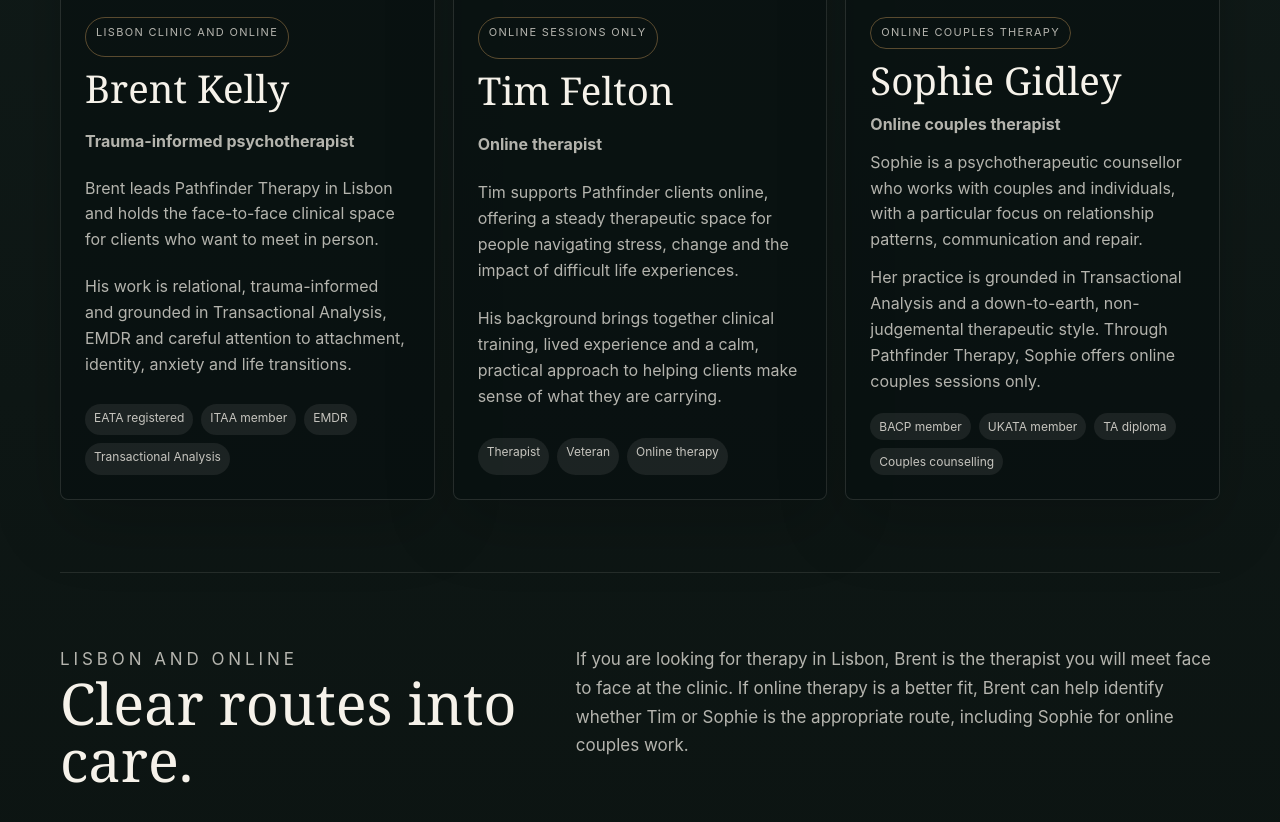
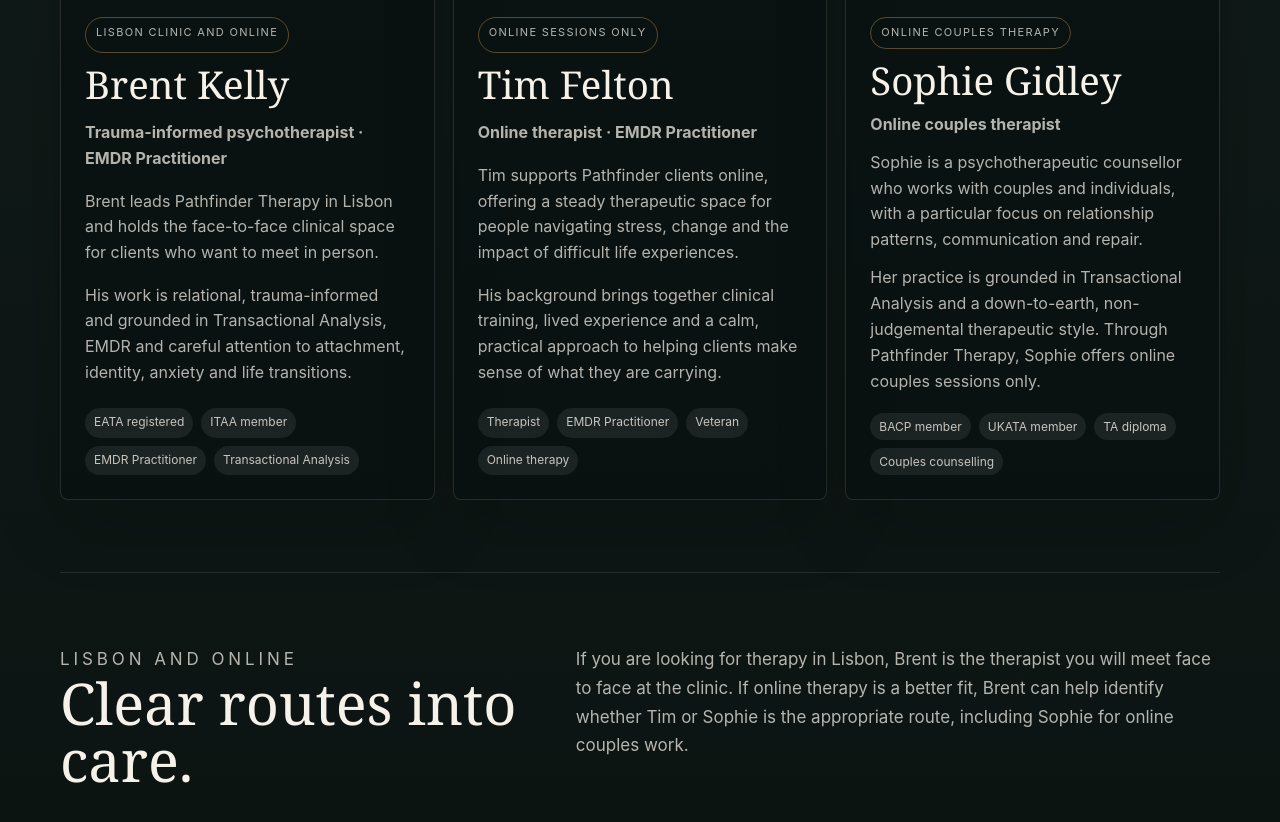
Before and after one commit to modecodeai/pathfinder-therapy-web, a Next.js app: page /about in a window 1280 px wide. Shown: the part 1460-2282 px from the top of the page. Built offline with nearby package versions, Linux system fonts and the light colour scheme; no server answers.

Commit message:
Add EMDR Practitioner to Brent and Tim profiles

```diff
--- a/cic-site/team.html
+++ b/cic-site/team.html
@@ -207,7 +207,7 @@
             loading="lazy"
             decoding="async">
           <h3>Brent Kelly</h3>
-          <h4>Trauma Specialist · Therapist · Veteran</h4>
+          <h4>Trauma Specialist · Therapist · EMDR Practitioner · Veteran</h4>
           <p>Brent specialises in supporting individuals affected by trauma, life-changing injury, loss, identity challenges and military service-related experiences. Drawing upon both professional training and lived experience, he is passionate about helping people navigate adversity, build resilience and find a meaningful path forward.</p>
         </article>
         <article class="team-card">
@@ -221,7 +221,7 @@
             loading="lazy"
             decoding="async">
           <h3>Tim Felton</h3>
-          <h4>Therapist · Veteran</h4>
+          <h4>Therapist · EMDR Practitioner · Veteran</h4>
           <p>Tim is passionate about helping people navigate life's challenges and create lasting change. He provides a safe and supportive environment where individuals can explore difficulties, strengthen resilience and move forward with greater confidence.</p>
         </article>
       </div>
--- a/data/team.ts
+++ b/data/team.ts
@@ -12,7 +12,7 @@
 export const therapistProfiles: TherapistProfile[] = [
   {
     name: "Brent Kelly",
-    role: "Trauma-informed psychotherapist",
+    role: "Trauma-informed psychotherapist · EMDR Practitioner",
     availability: "Lisbon clinic and online",
     image: "/images/team/brent-kelly.jpeg",
     imageAlt: "Brent Kelly, therapist at Pathfinder Therapy Lisbon",
@@ -20,11 +20,11 @@
       "Brent leads Pathfinder Therapy in Lisbon and holds the face-to-face clinical space for clients who want to meet in person.",
     detail:
       "His work is relational, trauma-informed and grounded in Transactional Analysis, EMDR and careful attention to attachment, identity, anxiety and life transitions.",
-    credentials: ["EATA registered", "ITAA member", "EMDR", "Transactional Analysis"]
+    credentials: ["EATA registered", "ITAA member", "EMDR Practitioner", "Transactional Analysis"]
   },
   {
     name: "Tim Felton",
-    role: "Online therapist",
+    role: "Online therapist · EMDR Practitioner",
     availability: "Online sessions only",
     image: "/images/team/tim-felton.jpeg",
     imageAlt: "Tim Felton, online therapist with Pathfinder Therapy",
@@ -32,7 +32,7 @@
       "Tim supports Pathfinder clients online, offering a steady therapeutic space for people navigating stress, change and the impact of difficult life experiences.",
     detail:
       "His background brings together clinical training, lived experience and a calm, practical approach to helping clients make sense of what they are carrying.",
-    credentials: ["Therapist", "Veteran", "Online therapy"]
+    credentials: ["Therapist", "EMDR Practitioner", "Veteran", "Online therapy"]
   },
   {
     name: "Sophie Gidley",
```
Also changed, not shown: scripts/build-production-site.mjs (+4 -4 lines).
